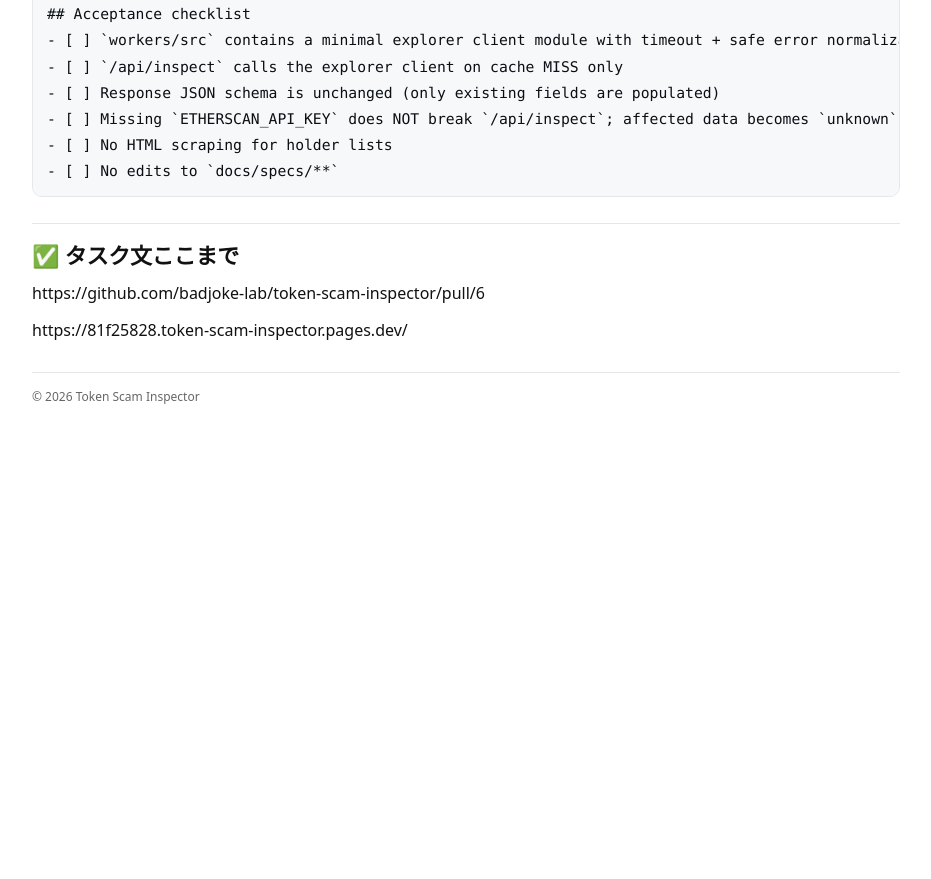
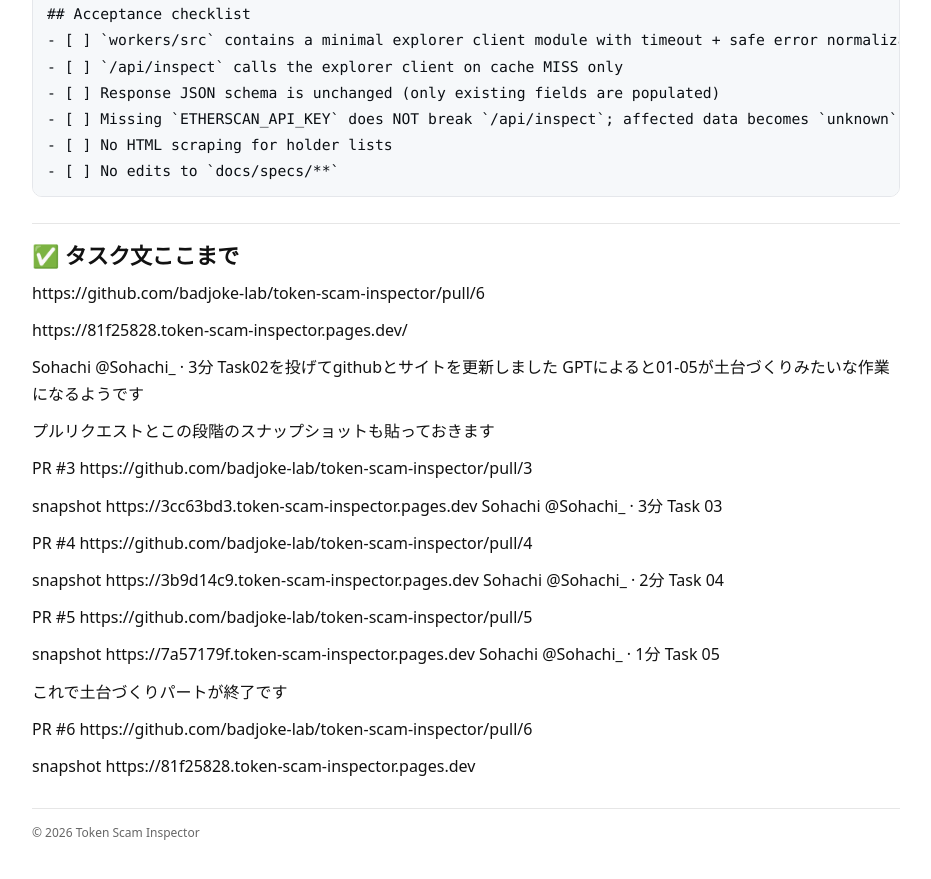
Before and after one commit to badjoke-lab/token-scam-inspector, a Jekyll site: the page built from docs/dev-log/2025-12-31.md, in a window 1280 px wide and 900 px high, scrolled down 11135 px. Shown: the top 879 px of the window, without its empty margins (174-1105 px from the left). Built offline with Jekyll 4.4.1, drawn with Linux system fonts in a browser that asks for light colours; our own code applies the rules of GitHub Pages for plain Markdown files; before the commit the page ends 11598 px from its top, so only the background shows below that.

Commit message:
Update 2025-12-31.md

```diff
--- a/docs/dev-log/2025-12-31.md
+++ b/docs/dev-log/2025-12-31.md
@@ -444,3 +444,55 @@ Inside the existing `/api/inspect` flow:
 https://github.com/badjoke-lab/token-scam-inspector/pull/6
 
 https://81f25828.token-scam-inspector.pages.dev/
+
+
+
+Sohachi
+@Sohachi_
+·
+3分
+Task02を投げてgithubとサイトを更新しました
+GPTによると01-05が土台づくりみたいな作業になるようです
+
+プルリクエストとこの段階のスナップショットも貼っておきます
+
+PR #3
+https://github.com/badjoke-lab/token-scam-inspector/pull/3
+
+snapshot
+https://3cc63bd3.token-scam-inspector.pages.dev
+Sohachi
+@Sohachi_
+·
+3分
+Task 03
+
+PR #4
+https://github.com/badjoke-lab/token-scam-inspector/pull/4
+
+snapshot
+https://3b9d14c9.token-scam-inspector.pages.dev
+Sohachi
+@Sohachi_
+·
+2分
+Task 04
+
+PR #5
+https://github.com/badjoke-lab/token-scam-inspector/pull/5
+
+snapshot
+https://7a57179f.token-scam-inspector.pages.dev
+Sohachi
+@Sohachi_
+·
+1分
+Task 05
+
+これで土台づくりパートが終了です
+
+PR #6
+https://github.com/badjoke-lab/token-scam-inspector/pull/6
+
+snapshot
+https://81f25828.token-scam-inspector.pages.dev
```
